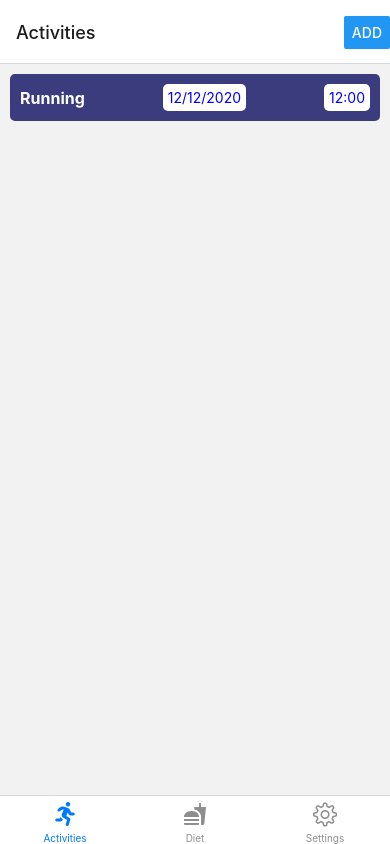
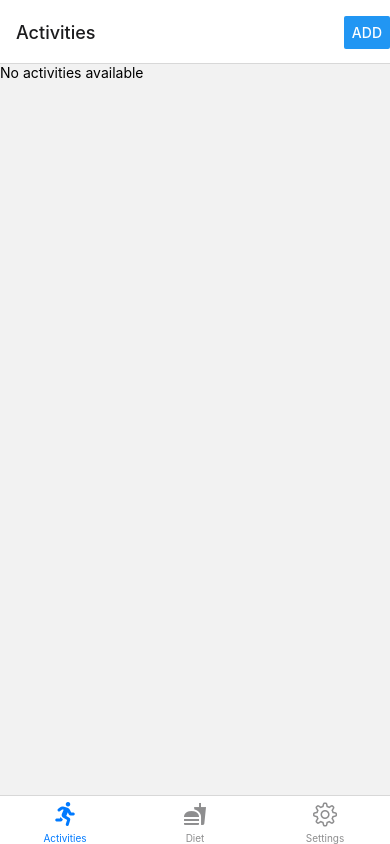
Before and after one commit to saraxixi/CS5520-Assignment-2, a React Native app: screen /Activities in a window 390 px wide. Built offline with nearby package versions, Linux system fonts and the light colour scheme.

Commit message:
Refactor Activities screen to display a list of activities from the items context

```diff
--- a/screens/Activities.js
+++ b/screens/Activities.js
@@ -1,12 +1,24 @@
-import { StyleSheet, Text, View } from 'react-native'
-import React from 'react'
+import { FlatList, StyleSheet, Text, View } from 'react-native'
+import React, {useContext} from 'react'
 import Item from '../components/Item'
 import { ItemsContext } from '../components/ItemsContext'
 
-export default function Activities({items}) {
+export default function Activities({}) {
+  const { items } = useContext(ItemsContext)
+
   return (
     <View>
-      <Item itemName="Running" date="12/12/2020" time="12:00" />
+      {items.activities.length > 0 ? (
+        <FlatList
+          data={items.activities}
+          renderItem={({ item }) => (
+            <Item itemName={item.itemName} date={item.date} time={item.time} />
+          )}
+          keyExtractor={(item) => item.id}
+        />
+      ) : (
+        <Text style={styles.emptyText}>No activities available</Text>
+      )}
     </View>
   )
 }
```
